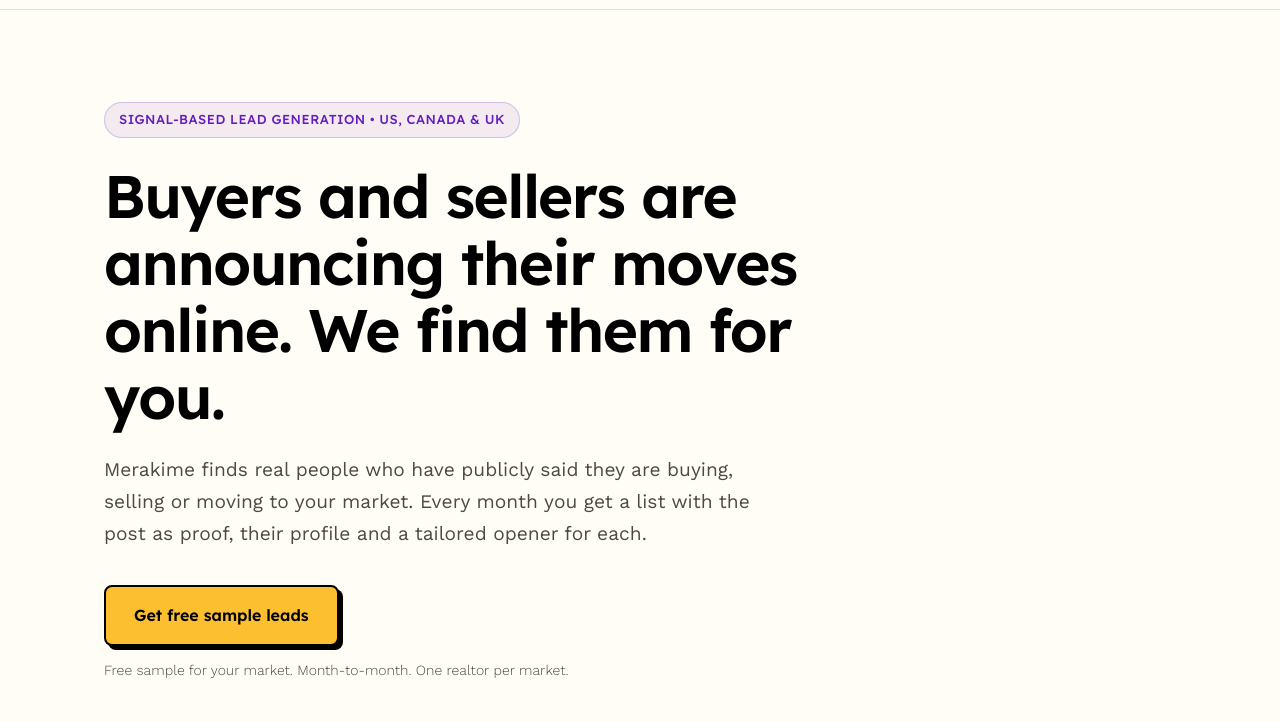
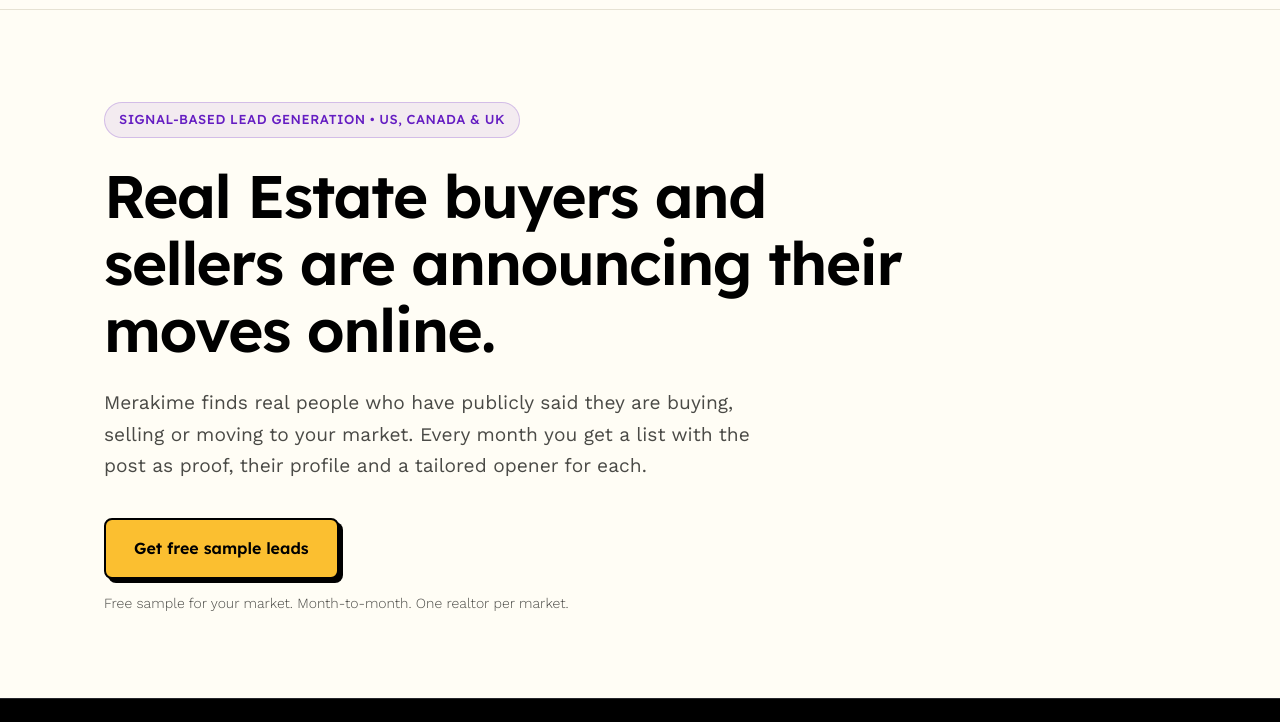
Before and after one commit to merakimesolutions/MerakiMe_creator_landing_page, a plain HTML site: page index.html in a window 1280 px wide. Shown: the part 71-793 px from the top of the page. Drawn offline with nearby package versions, Linux system fonts and the light colour scheme.

Commit message:
Update index.html

```diff
--- a/index.html
+++ b/index.html
@@ -1073,7 +1073,7 @@
                1. "Stop searching social media for leads. We already did."
                2. "Leads from people who said it out loud."
           -->
-          <h1>Buyers and sellers are announcing their moves online. We find them for you.</h1>
+          <h1>Real Estate buyers and sellers are announcing their moves online.</h1>
           <p class="hero-subhead">
             Merakime finds real people who have publicly said they are buying, selling or moving to your market. Every month you get a list with the post as proof, their profile and a tailored opener for each.
           </p>
```
